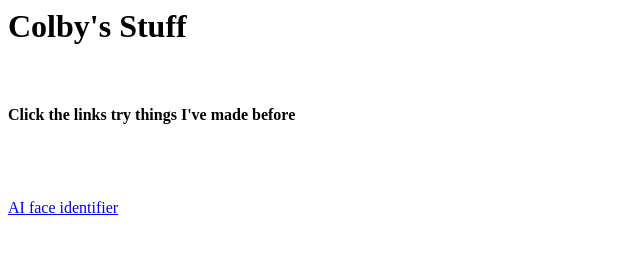
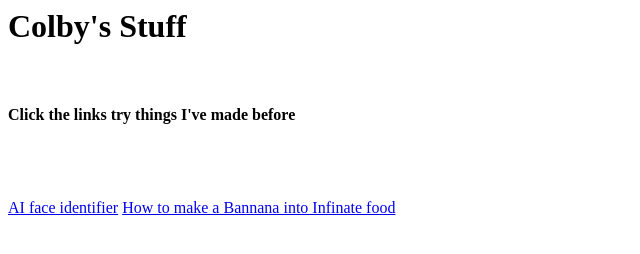
Before and after one commit to Gregorio-McGreg/somestuffimade, a plain HTML site: page index.html in a window 1280 px wide. Shown: the whole page, without its empty margins (0-640 px from the left). Drawn offline with Linux system fonts and the light colour scheme.

Commit message:
Update index.html

```diff
--- a/index.html
+++ b/index.html
@@ -7,3 +7,4 @@
 <br>
 <br>
 <a href="https://colbysstuff.w3spaces.com/AIFace.html">AI face identifier</a>
+<a href="https://colbysstuff.w3spaces.com/Bannana.html">How to make a Bannana into Infinate food</a>
```
